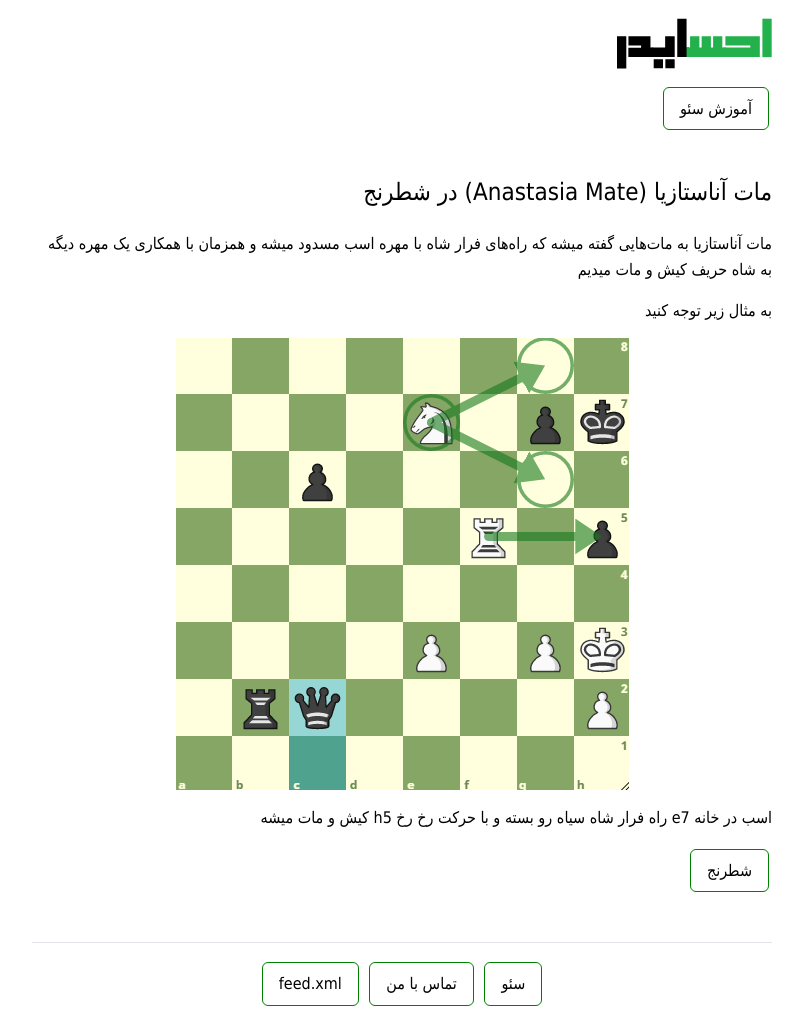
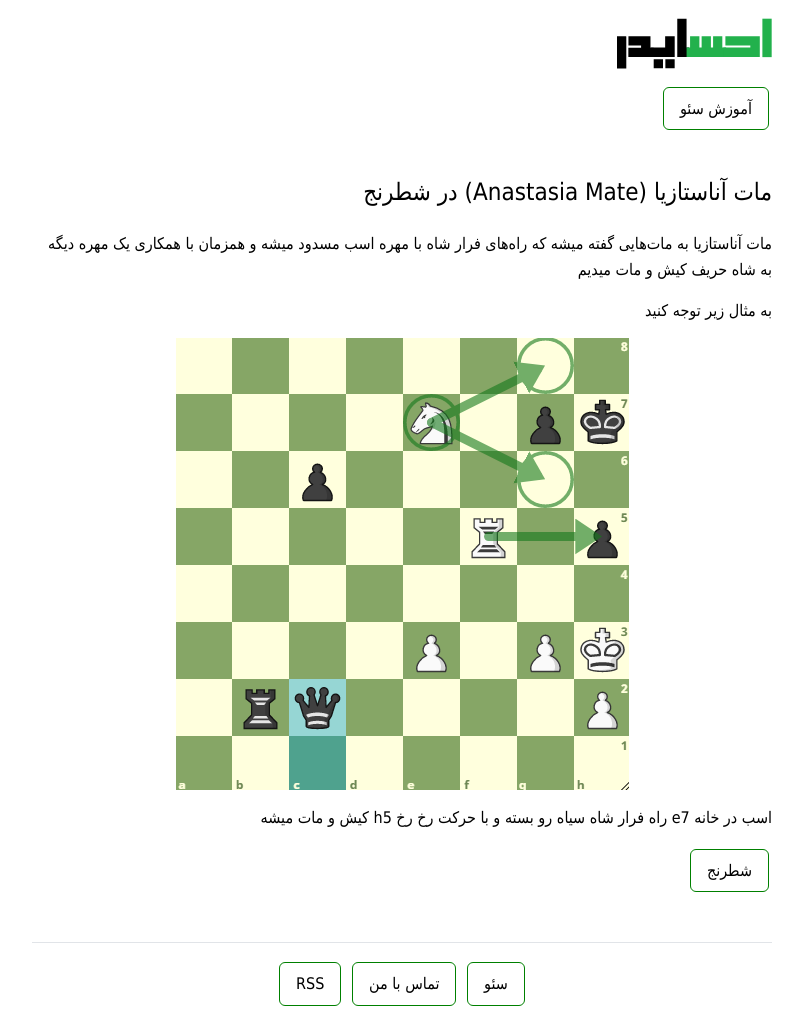
Before and after one commit to darkblog/darkblog.github.io, a Jekyll site: the page built from _posts/2021-1-2-anastasia-mate.md, in a window 1280 px wide. Shown: the whole page, without its empty margins (238-1041 px from the left). Built offline with Jekyll 4.4.1, drawn with Linux system fonts in a browser that asks for light colours.

Commit message:
Update default.html

```diff
--- a/_layouts/default.html
+++ b/_layouts/default.html
@@ -26,7 +26,7 @@ layout: compress
 <footer class="center">
 <a href="{{ site.url }}/seo" class="button">سئو</a>
 <a href="{{ site.url }}/ehsanchehri" class="button">تماس با من</a>
-<a href="{{ site.url }}/feed.xml" class="button">feed.xml</a>
+<a href="{{ site.url }}/feed.xml" class="button">RSS</a>
 </footer>
 </body>
 </html>
```
